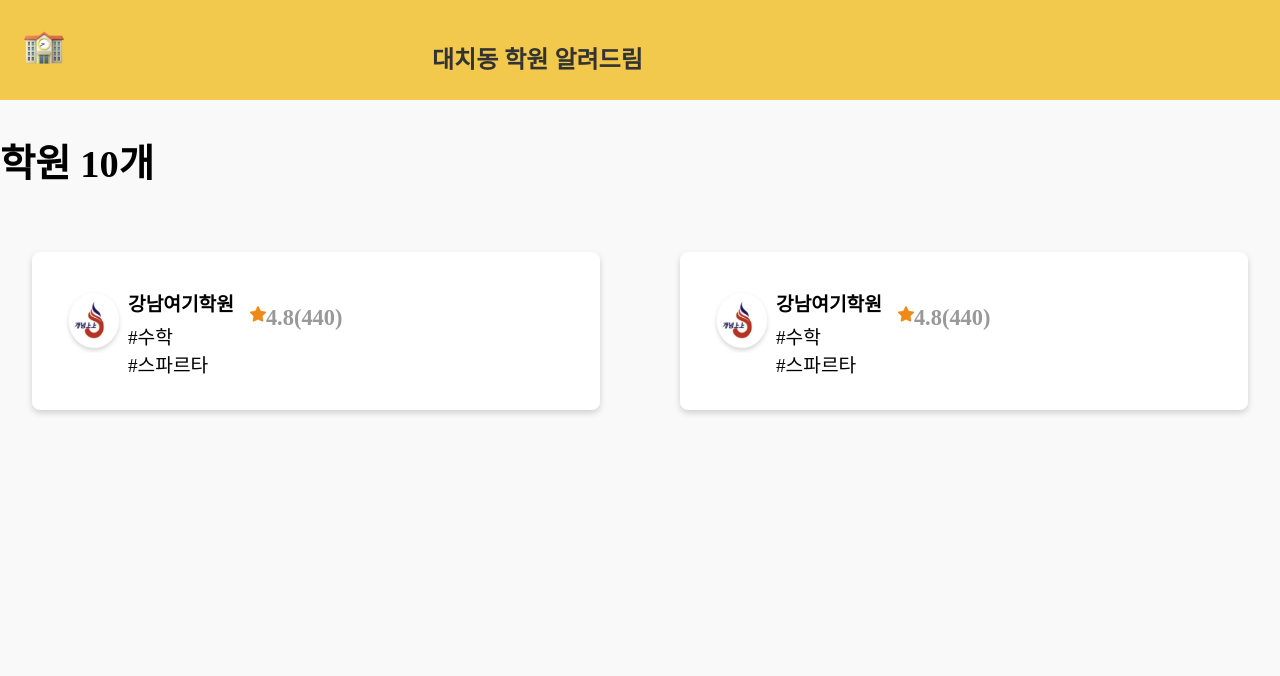
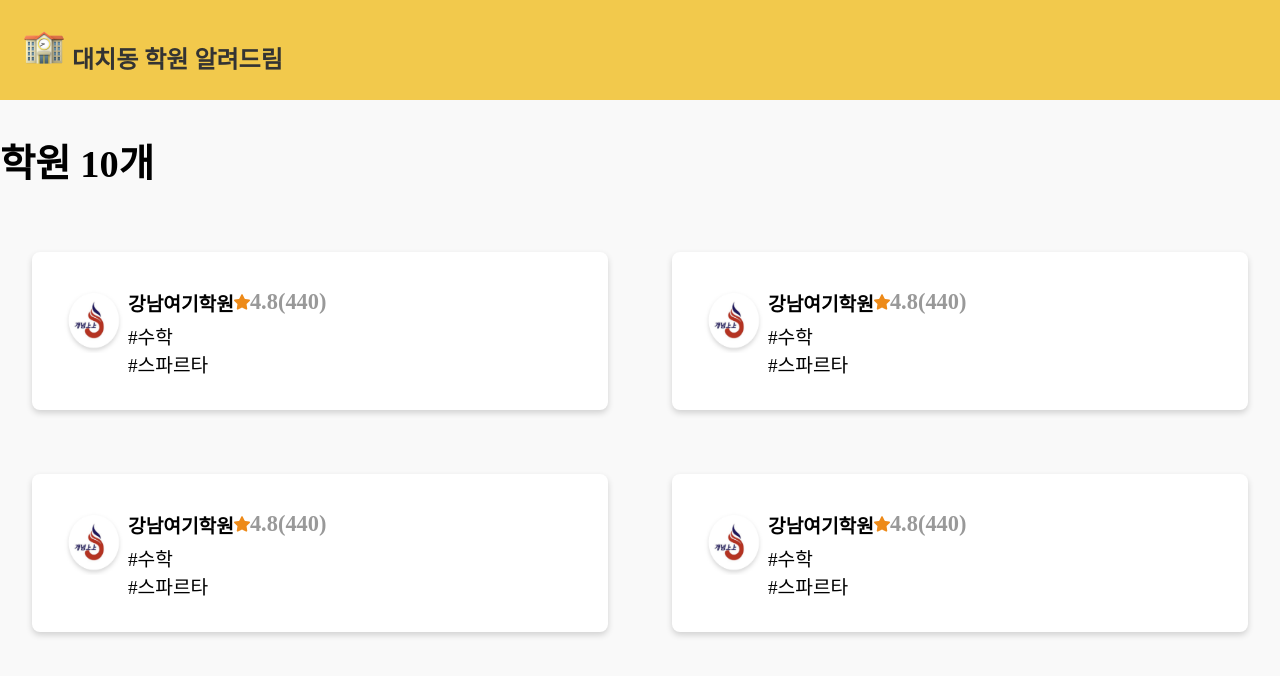
Before and after one commit to SaeromB/institution-review-, a React (Create React App) app: page / in a window 1280 px wide. Shown: the top 676 px of the page. Built offline with nearby package versions, Linux system fonts and the light colour scheme.

Commit message:
fixed header

```diff
--- a/package.json
+++ b/package.json
@@ -4,6 +4,8 @@
   "private": true,
   "dependencies": {
     "@material-ui/core": "^4.5.1",
+    "@material/card": "^3.2.0",
+    "@material/top-app-bar": "^3.2.0",
     "react": "^16.11.0",
     "react-dom": "^16.11.0",
     "react-scripts": "3.2.0",
--- a/src/Components/Card/CardStyle.js
+++ b/src/Components/Card/CardStyle.js
@@ -82,7 +82,6 @@ export const HogwonHashtag = styled.div`
 `;
 
 export const Bottom = styled.div`
-  margin: 1rem;
 `;
 
 export const Rating = styled.div`
--- /dev/null
+++ b/src/Components/Card/HwCardStyle.js
@@ -0,0 +1 @@
+import { Card } from '@material-ui/core';
--- a/src/Components/Card/MainCard.js
+++ b/src/Components/Card/MainCard.js
@@ -30,9 +30,11 @@ const MainCard = () => {
           <S.Row>
             <S.Column>
               <S.Rating>
+              <S.Row>
               <img src={star} alt={'star'}/>
               <span>4.8</span>
               <span>(440)</span>
+              </S.Row>
               </S.Rating>
             </S.Column>
         </S.Row>
--- a/src/Components/Header/Header.js
+++ b/src/Components/Header/Header.js
@@ -10,11 +10,9 @@ const Header = () => {
     <S.Header>
       <S.HeaderContainer>
         <S.Row>
-          <S.Column>
           <S.SchoolLogo>
           <img src={school} alt={'school'}/>
           </S.SchoolLogo>
-          </S.Column>
           <S.DoubleColumn>
           <S.Title>대치동 학원 알려드림</S.Title>
           </S.DoubleColumn>
--- a/src/Components/Header/HeaderStyle.js
+++ b/src/Components/Header/HeaderStyle.js
@@ -23,8 +23,8 @@ export const HeaderContainer = styled.div`
 export const SchoolLogo = styled.div`
   img {
     width: 2.5rem;
-    align-content: center;
-    display: right;
+    align-content: left;
+    display: left;
     padding: 0.5rem;
   }
 `;
@@ -55,10 +55,11 @@ export const Row = styled.div`
 
 export const Title = styled.p`
   vertical-align: left;
+  left: 50px;
+
   font-size: 1.5rem;
   font-weight: 800;
   color: #333;
   text-decoration: unset;
   text-align: left;
-
 `
--- a/src/View/Main/Main.js
+++ b/src/View/Main/Main.js
@@ -2,8 +2,8 @@ import React from 'react';
 import { Grid } from '@material-ui/core';
 
 import * as S from './MainStyle';
-import Header from '../../Components/Header/Header'
-import MainCard from '../../Components/Card/MainCard'
+import Header from '../../Components/Header/Header';
+import MainCard from '../../Components/Card/MainCard';
 
 const Main = () => {
   return(
@@ -14,11 +14,17 @@ const Main = () => {
         <h1>학원 10개</h1>
         <Grid
           container
-          spacing={2}
+          spacing={0}
           direction='row'
           justify='center'
           alignItems='center'
         >
+          <Grid item xs={12} md={6}>
+            <MainCard/>
+          </Grid>
+          <Grid item xs={12} md={6}>
+            <MainCard/>
+          </Grid>
           <Grid item xs={12} md={6}>
             <MainCard/>
           </Grid>
```
Also changed, not shown: src/Components/Header/HwHeader.js (added, +34 -0 lines), src/Components/Header/HwHeaderStyle.js (added, +42 -0 lines), src/Components/Card/HwCard.js (added), 1 other file (tests, documents, lock files or other folders).
